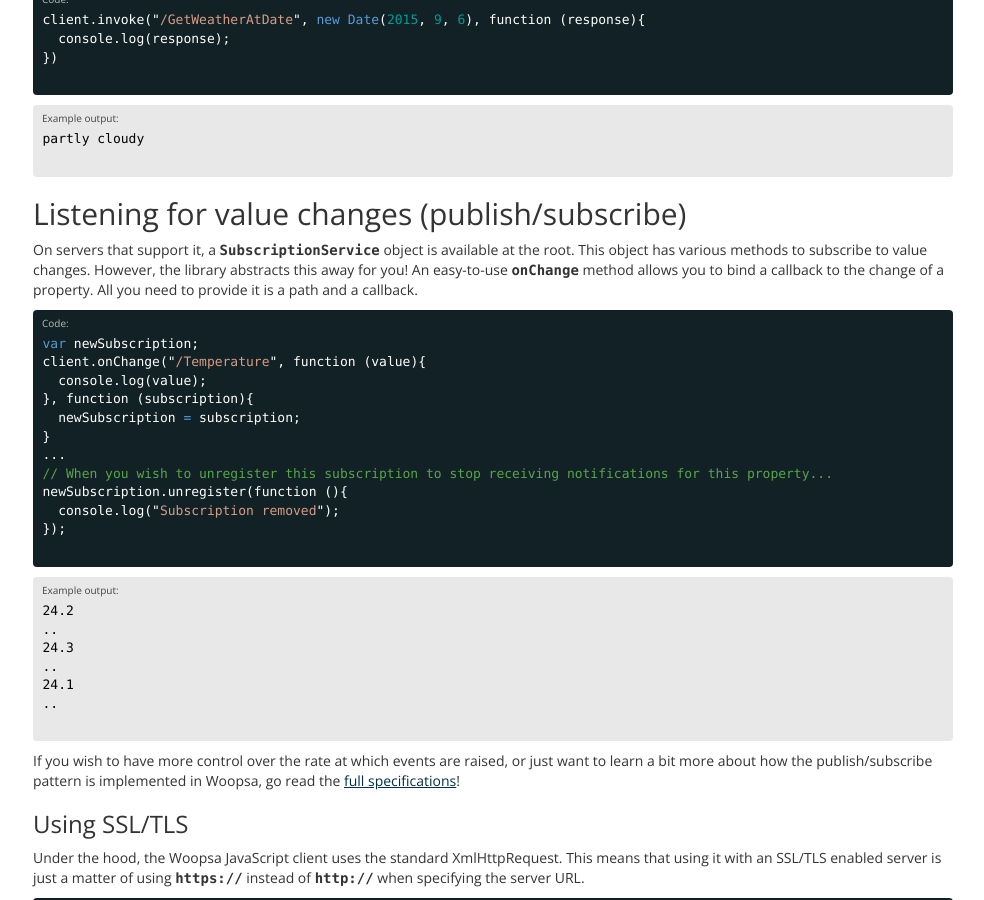
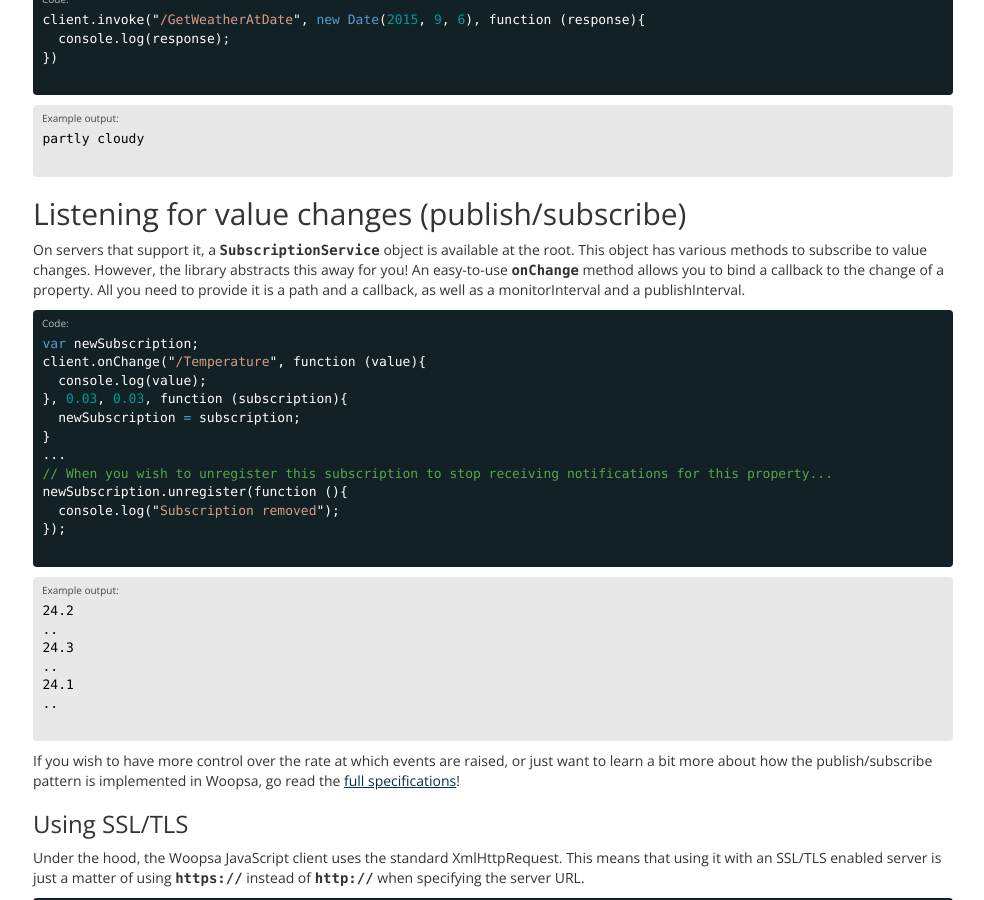
Before and after one commit to woopsa-protocol/woopsa-protocol.github.io, a Jekyll site: the page built from get-started.html, in a window 1280 px wide and 900 px high, scrolled down 18926 px. Shown: the whole window, without its empty margins (147-1131 px from the left). Built offline with Jekyll 4.4.1, drawn with Linux system fonts in a browser that asks for light colours.

Commit message:
Correct JavaScript client example of onChange
Did not take into account last modifications which make monitorInterval and publishInterval mandatory when using the success callback

```diff
--- a/get-started.html
+++ b/get-started.html
@@ -851,13 +851,13 @@ partly cloudy
 	</div>
 
 	<h2 id="javascript-client-listening-for-value-changes">Listening for value changes (publish/subscribe)</h2>
-	<p>On servers that support it, a <samp>SubscriptionService</samp> object is available at the root. This object has various methods to subscribe to value changes. However, the library abstracts this away for you! An easy-to-use <samp>onChange</samp> method allows you to bind a callback to the change of a property. All you need to provide it is a path and a callback.</p>
+	<p>On servers that support it, a <samp>SubscriptionService</samp> object is available at the root. This object has various methods to subscribe to value changes. However, the library abstracts this away for you! An easy-to-use <samp>onChange</samp> method allows you to bind a callback to the change of a property. All you need to provide it is a path and a callback, as well as a monitorInterval and a publishInterval.</p>
 	<div class="code">
 	{% highlight javascript %}
 var newSubscription;
 client.onChange("/Temperature", function (value){
   console.log(value);
-}, function (subscription){
+}, 0.03, 0.03, function (subscription){
   newSubscription = subscription;
 }
 ...
```
